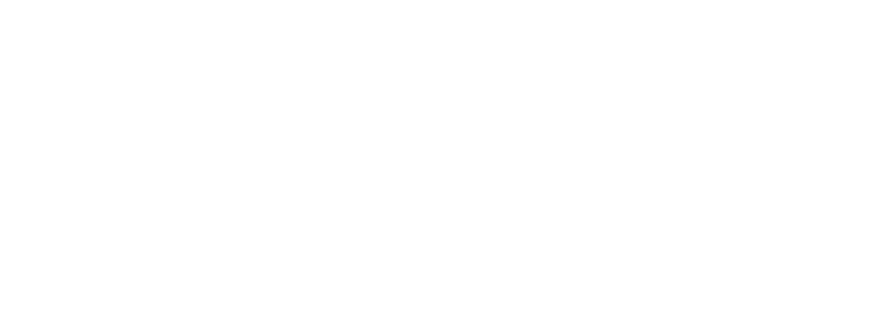
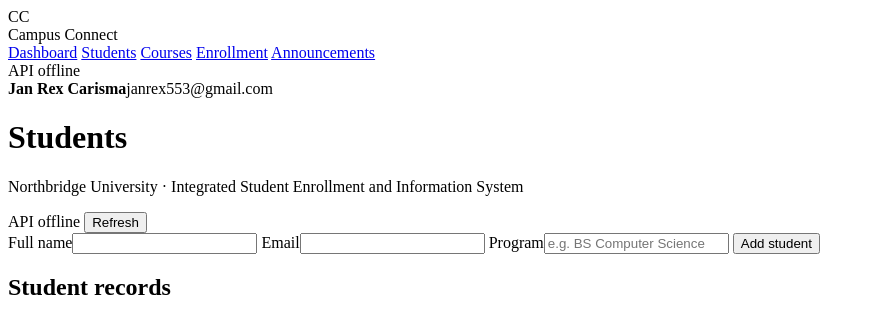
Before and after one commit to tualanorbert-design/student-course-api, a Flask app: page /students in a window 1280 px wide. Before the commit the part shown is empty. Shown: the top 334 px of the page, without its empty margins (0-875 px from the left). Run offline with Flask 3, Linux system fonts and the light colour scheme.

Commit message:
Create students.html template for student form

```diff
--- a/templates/students.html
+++ b/templates/students.html
@@ -0,0 +1,13 @@
+{% extends "base.html" %}
+{% block title %}Students · Campus Connect{% endblock %}
+{% block page %}students{% endblock %}
+{% block heading %}Students{% endblock %}
+{% block content %}
+<form class="panel" id="form">
+  <label>Full name<input name="name" required></label>
+  <label>Email<input name="email" type="email" required></label>
+  <label>Program<input name="program" placeholder="e.g. BS Computer Science"></label>
+  <button class="btn primary" type="submit">Add student</button>
+</form>
+<section class="panel section"><h2>Student records</h2><div id="list"></div></section>
+{% endblock %}
```
